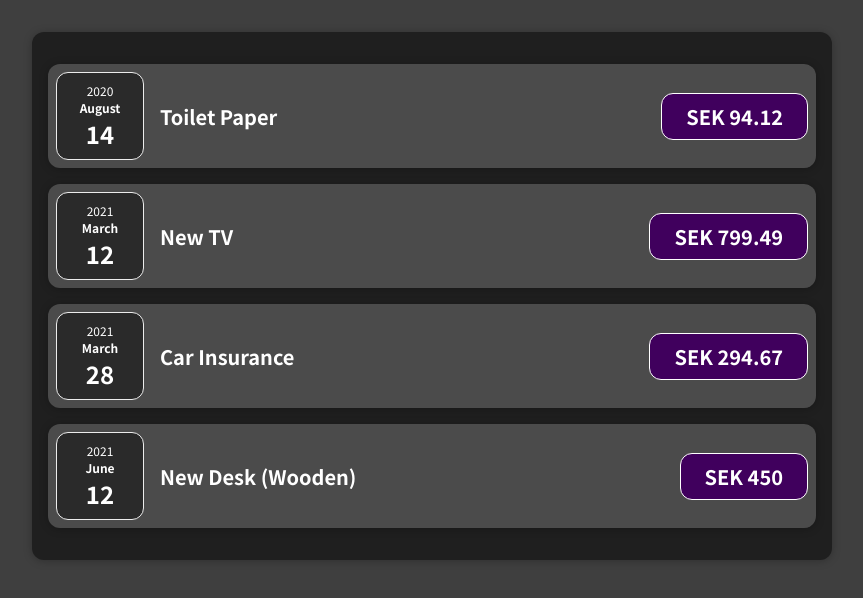
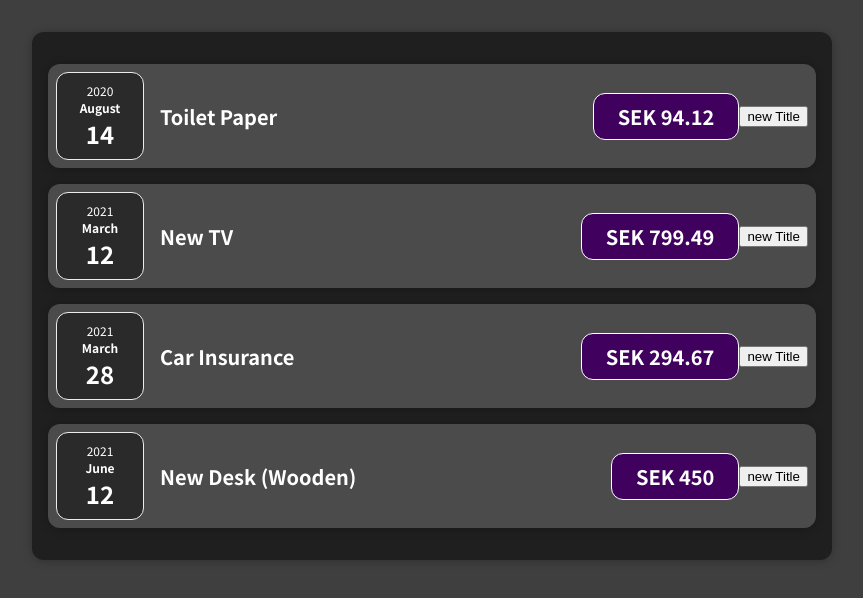
Before and after one commit to moitrayee3009/expense-tracker, a React (Create React App) app: page / in a window 1280 px wide. Shown: the top 598 px of the page, without its empty margins (208-1071 px from the left). Built offline with nearby package versions, Linux system fonts and the light colour scheme.

Commit message:
initiate hooks

```diff
--- a/src/components/Expenses/ExpenseItem.js
+++ b/src/components/Expenses/ExpenseItem.js
@@ -1,18 +1,24 @@
-import React from 'react'
+import React, { useState } from 'react'
 import './ExpenseItem.css'
 import './ExpenseDate'
 import ExpenseDate from './ExpenseDate'
 import Card from '../UI/Card'
 
 function ExpenseItem(props) {
+  const [title, setTitle] = useState(props.title)
+
+  const clickHandler = () => {
+    setTitle('updated!!')
+  }
   return (
     <Card className='expense-item'>
       {/* <div>{props.date.toISOString().split('T')[0]}</div> */}
       <ExpenseDate date={props.date} />
       <div className='expense-item__description'>
-        <h2>{props.title}</h2>
+        <h2>{title}</h2>
         <div className='expense-item__price'>SEK {props.amount}</div>
       </div>
+      <button onClick={clickHandler}> new Title</button>
     </Card>
   )
 }
```
Also changed, not shown: 1 other file (tests, documents, lock files or other folders).
